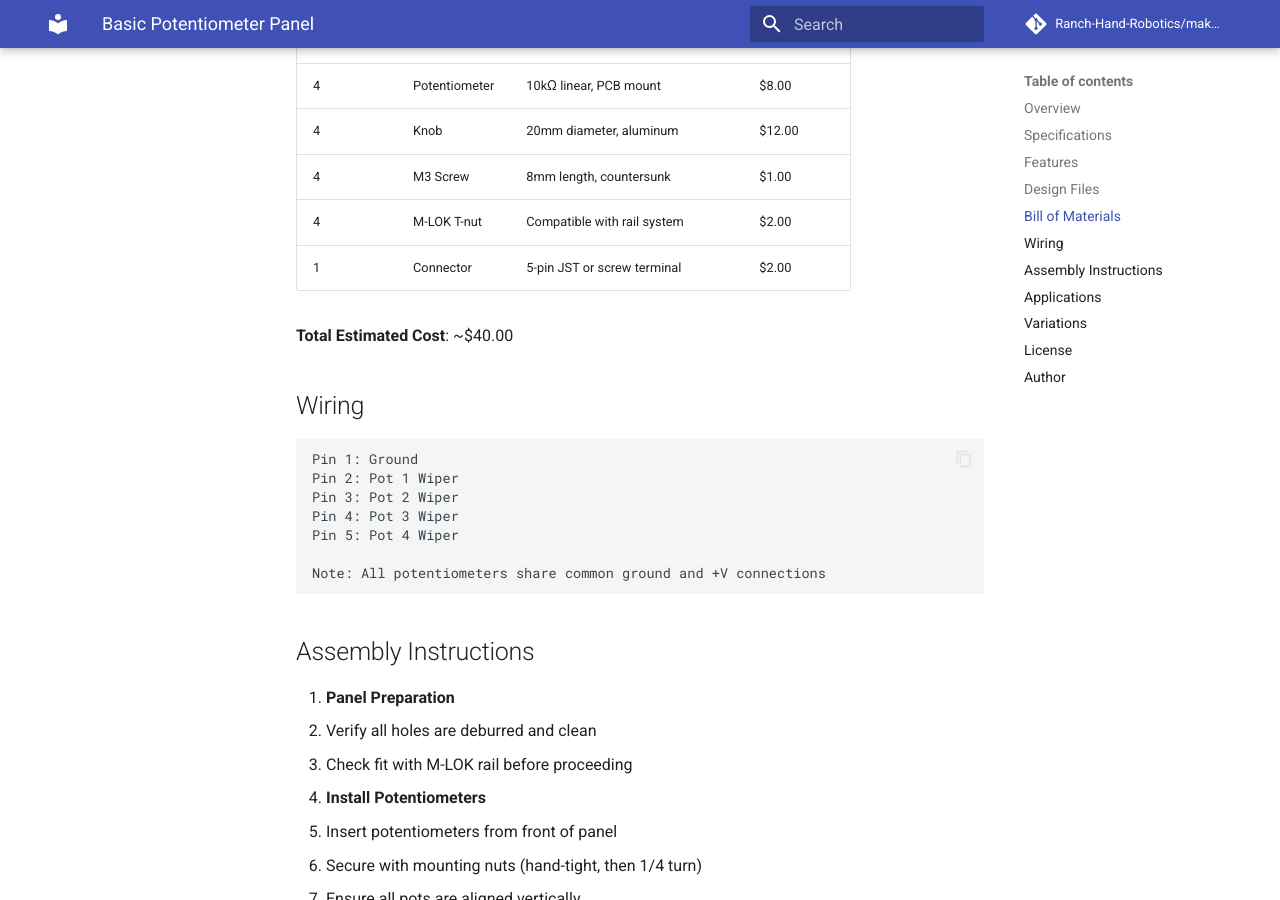
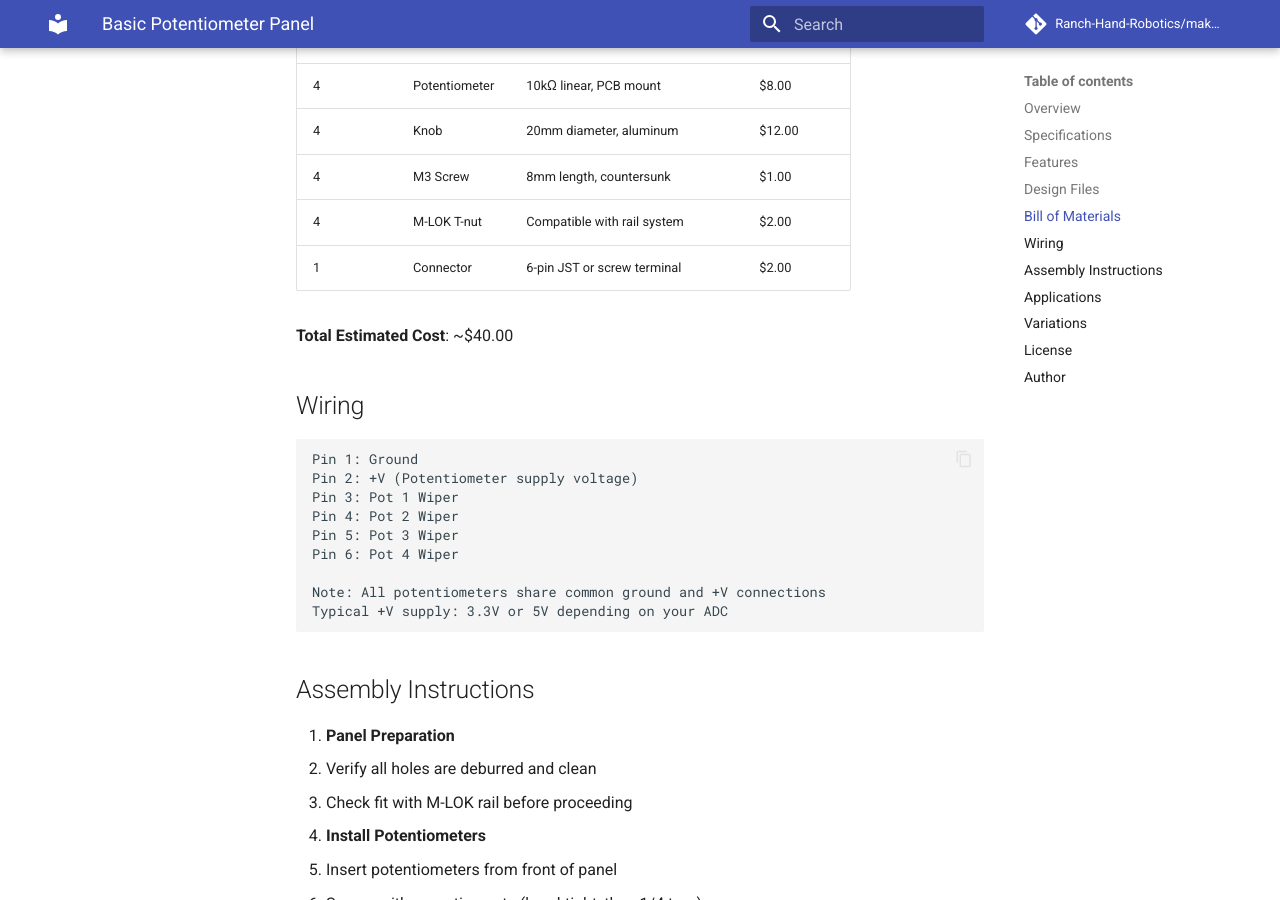
Before and after one commit to Ranch-Hand-Robotics/makerpanel, an MkDocs documentation site: the page built from docs/panels/pot-panel.md, in a window 1280 px wide and 900 px high, scrolled down 1675 px. Built offline with MkDocs 1.6.1 and Material for MkDocs 9.7.7, drawn with Linux system fonts in a browser that asks for light colours; comment, search, counter and statistics services are not loaded.

Commit message:
Fix wiring documentation and clean up requirements.txt
Co-authored-by: ranchhandrobotics <93450393+ranchhandrobotics@users.noreply.github.com>

````diff
--- a/docs/panels/pot-panel.md
+++ b/docs/panels/pot-panel.md
@@ -42,7 +42,7 @@ Example file structure:
 | 4 | Knob | 20mm diameter, aluminum | $12.00 |
 | 4 | M3 Screw | 8mm length, countersunk | $1.00 |
 | 4 | M-LOK T-nut | Compatible with rail system | $2.00 |
-| 1 | Connector | 5-pin JST or screw terminal | $2.00 |
+| 1 | Connector | 6-pin JST or screw terminal | $2.00 |
 
 **Total Estimated Cost**: ~$40.00
 
@@ -50,12 +50,14 @@ Example file structure:
 
 ```
 Pin 1: Ground
-Pin 2: Pot 1 Wiper
-Pin 3: Pot 2 Wiper
-Pin 4: Pot 3 Wiper
-Pin 5: Pot 4 Wiper
+Pin 2: +V (Potentiometer supply voltage)
+Pin 3: Pot 1 Wiper
+Pin 4: Pot 2 Wiper
+Pin 5: Pot 3 Wiper
+Pin 6: Pot 4 Wiper
 
 Note: All potentiometers share common ground and +V connections
+Typical +V supply: 3.3V or 5V depending on your ADC
 ```
 
 ## Assembly Instructions
````
Also changed, not shown: requirements.txt (line endings or trailing spaces).
